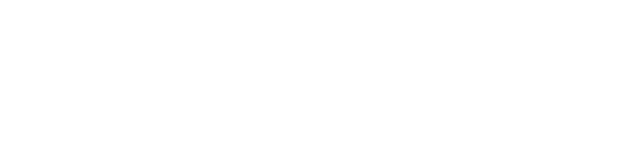
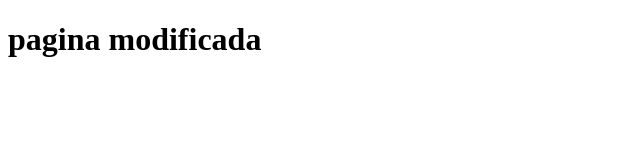
Before and after one commit to ivanicg/GENESIS, a plain HTML site: page index.html in a window 1280 px wide. Shown: the whole page, without its empty margins (0-640 px from the left). Drawn offline with Linux system fonts and the light colour scheme.

Commit message:
segunda subida

```diff
--- a/index.html
+++ b/index.html
@@ -5,6 +5,6 @@
     <title>ABC</title>
   </head>
   <body>
-
+<h1>pagina modificada</h1>
   </body>
 </html>
```
